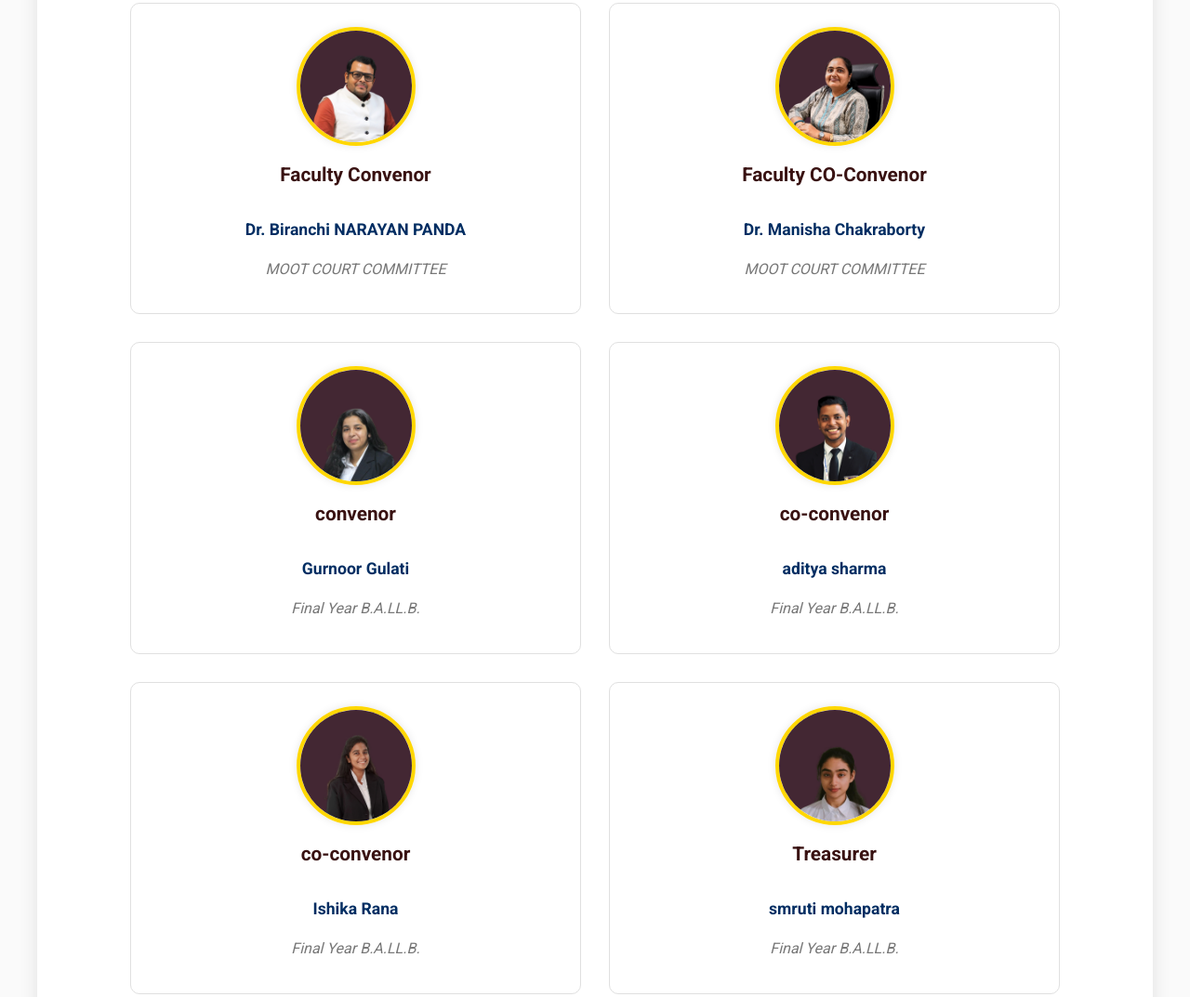
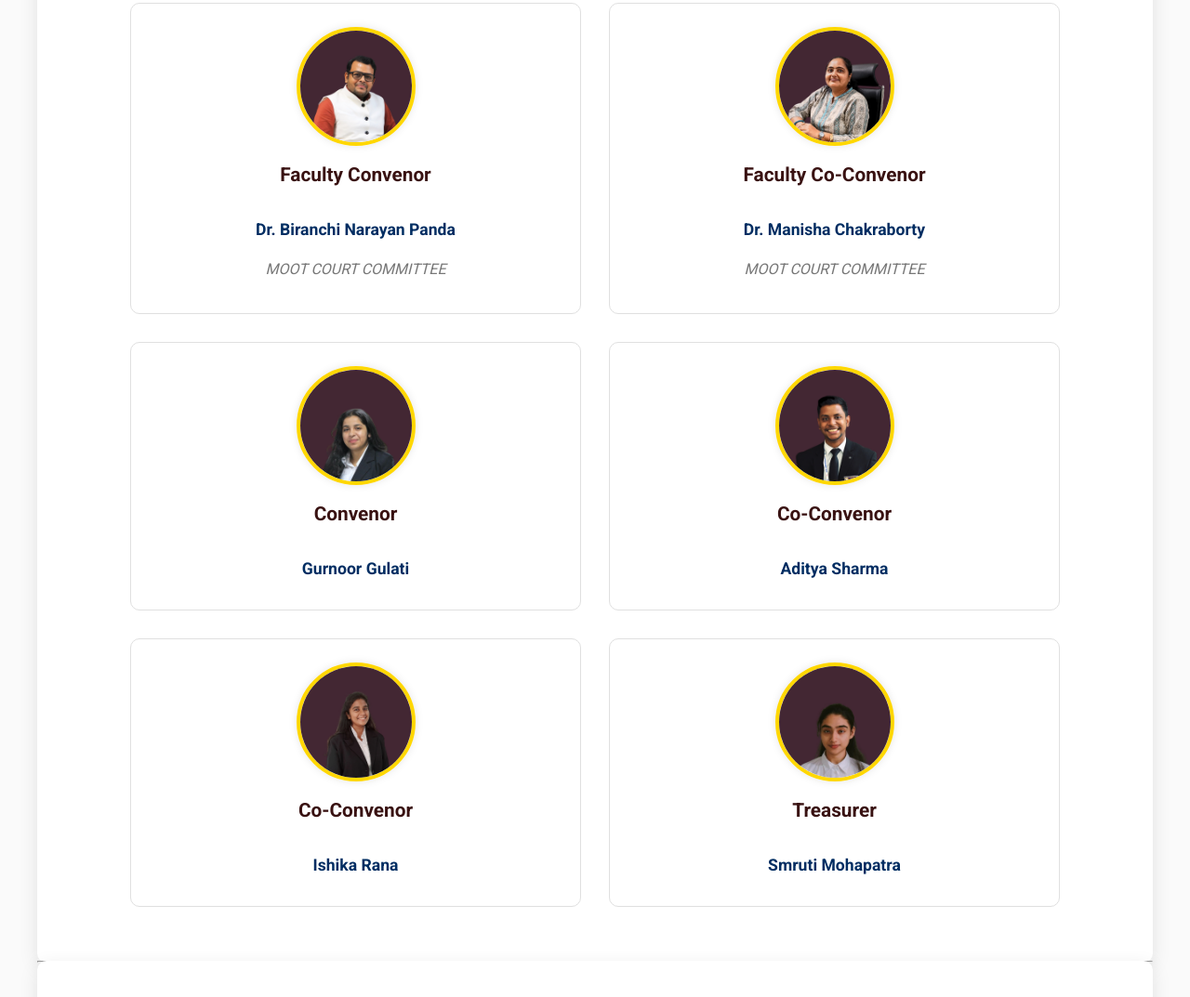
Before and after one commit to notsomohit/XMCC_2026, a plain HTML site: page index.html in a window 1280 px wide. Shown: the part 2704-3777 px from the top of the page at 93% size. Drawn offline with nearby package versions, Linux system fonts and the light colour scheme.

Commit message:
stylesheet changes

```diff
--- a/index.html
+++ b/index.html
@@ -137,7 +137,7 @@
                     </div>
                     <div class="member-details">
                         <h4 class="member-title">Faculty Convenor</h4>
-                        <p class="member-name">Dr. Biranchi NARAYAN PANDA</p>
+                        <p class="member-name">Dr. Biranchi Narayan Panda</p>
                         <p class="member-role">MOOT COURT COMMITTEE</p>
                     </div>
                 </div>
@@ -148,7 +148,7 @@
                         <img src="./assets/images/one/mahisha.jpg" alt="Head of Administration" class="member-photo">
                     </div>
                     <div class="member-details">
-                        <h4 class="member-title">Faculty CO-Convenor</h4>
+                        <h4 class="member-title">Faculty Co-Convenor</h4>
                         <p class="member-name">Dr. Manisha Chakraborty</p>
                         <p class="member-role">MOOT COURT COMMITTEE</p>
                     </div>
@@ -159,9 +159,8 @@
                         <img src="./assets/images/one/gurnoor.jpg" alt="Head of Administration" class="member-photo">
                     </div>
                     <div class="member-details">
-                        <h4 class="member-title">convenor</h4>
+                        <h4 class="member-title">Convenor</h4>
                         <p class="member-name">Gurnoor Gulati </p>
-                        <p class="member-role">Final Year B.A.LL.B.</p>
                     </div>
                 </div>
 
@@ -170,9 +169,8 @@
                         <img src="./assets/images/one/aditya.jpg" alt="Student Convenor" class="member-photo">
                     </div>
                     <div class="member-details">
-                        <h4 class="member-title">co-convenor</h4>
-                        <p class="member-name">aditya sharma </p>
-                        <p class="member-role">Final Year B.A.LL.B.</p>
+                        <h4 class="member-title">Co-Convenor</h4>
+                        <p class="member-name">Aditya Sharma </p>
                     </div>
                 </div>
 
@@ -181,9 +179,8 @@
                         <img src="./assets/images/one/ishika.jpg" alt="Head of Administration" class="member-photo">
                     </div>
                     <div class="member-details">
-                        <h4 class="member-title">co-convenor</h4>
+                        <h4 class="member-title">Co-Convenor</h4>
                         <p class="member-name">Ishika Rana </p>
-                        <p class="member-role">Final Year B.A.LL.B.</p>
                     </div>
                 </div>
 
@@ -193,8 +190,7 @@
                     </div>
                     <div class="member-details">
                         <h4 class="member-title">Treasurer</h4>
-                        <p class="member-name">smruti mohapatra</p>
-                        <p class="member-role">Final Year B.A.LL.B.</p>
+                        <p class="member-name">Smruti Mohapatra</p>
                     </div>
                 </div>
 
```
